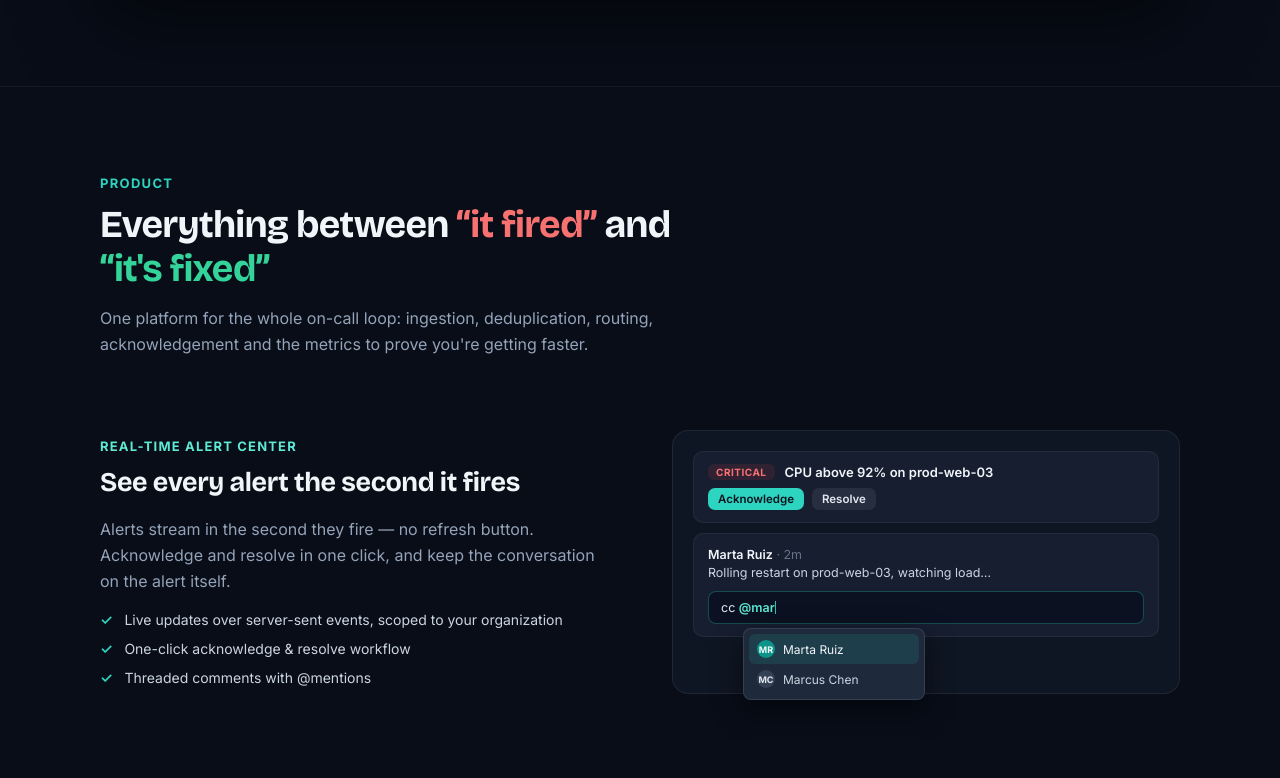
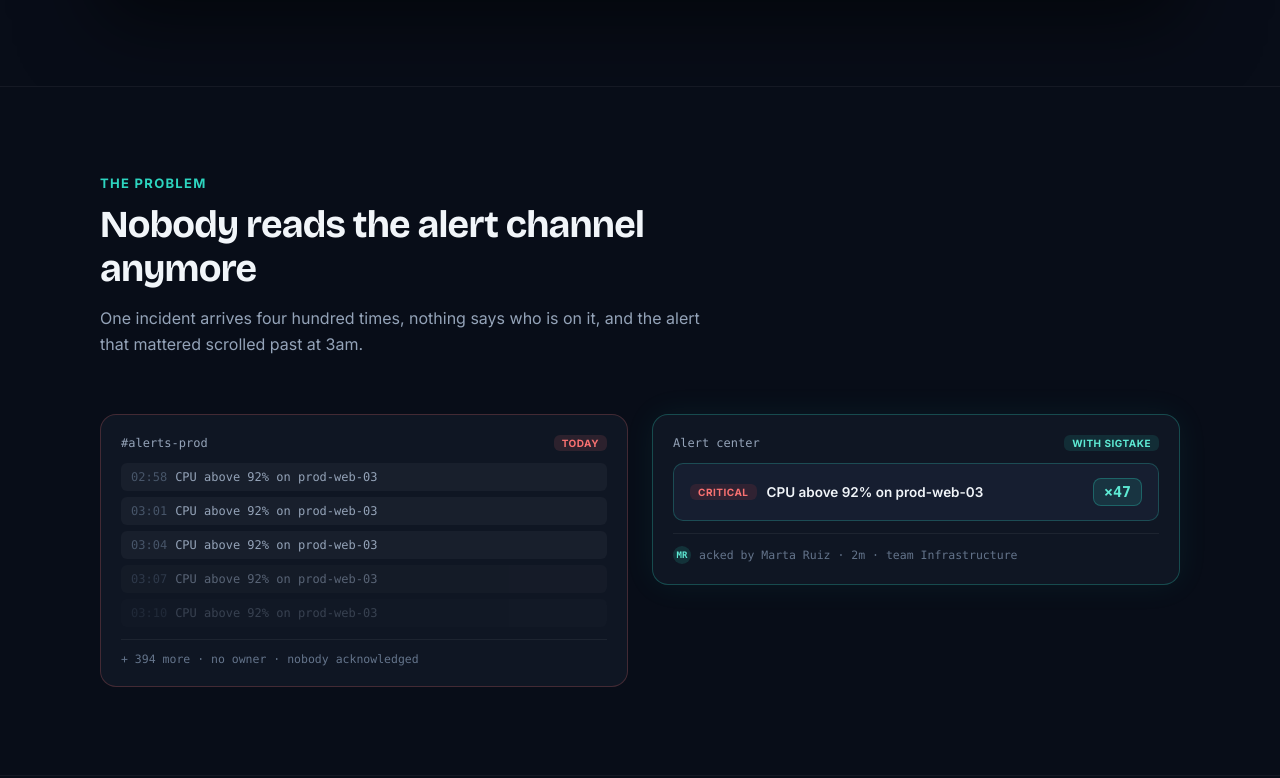
Before and after one commit to Sigtake/landing-page, a plain HTML site: page index.html in a window 1280 px wide. Shown: the part 1078-1856 px from the top of the page. Drawn offline with Linux system fonts and the light colour scheme.

Commit message:
Add the problem section: the alert channel, before and after
Spec 84, phase 4. The page went from what it is to what it does without
ever stopping on why it hurts. Two panels in the existing mockup
language: the same incident repeated in a chat channel with no owner,
against one row with an occurrence counter and someone on it.

Also introduces "incident", which appendix A found absent from the page
despite being the category word.

```diff
--- a/index.html
+++ b/index.html
@@ -233,6 +233,30 @@
       align-items: center;
     }
 
+    .st-landing .st-vs {
+      display: grid;
+      grid-template-columns: 1fr 1fr;
+      gap: var(--s5);
+      align-items: start;
+    }
+
+    /* Las copias repetidas del canal: mismo texto, distinta hora — el argumento es la repetición */
+    .st-landing .st-dupe {
+      display: flex;
+      gap: var(--s2);
+      font-family: var(--mono);
+      font-size: var(--t2);
+      color: var(--ink-3);
+      background: var(--fill-soft);
+      border-radius: var(--r-chip);
+      padding: 7px 10px;
+    }
+
+    .st-landing .st-dupe span {
+      color: var(--ink-5);
+      flex: none;
+    }
+
     .st-landing .st-eyebrow-sec {
       margin: 0 0 var(--s3);
       font-size: var(--t3);
@@ -493,6 +517,10 @@
         grid-template-columns: 1fr !important;
       }
 
+      .st-landing .st-vs {
+        grid-template-columns: minmax(0, 1fr);
+      }
+
       .st-landing .st-foot {
         grid-template-columns: 1fr 1fr !important;
       }
@@ -531,6 +559,7 @@
 
       /* La nav pasa de 64px a 74px con la segunda fila: los anclajes aterrizan por debajo */
       .st-landing #main,
+      .st-landing #problem,
       .st-landing #features,
       .st-landing #monitoring,
       .st-landing #how,
@@ -827,6 +856,70 @@
         </div>
       </section>
 
+      <!-- PROBLEMA — antes/despues con el mismo lenguaje de mockups del resto -->
+      <section class="st-sec" id="problem"
+        style="padding:88px 32px;border-top:1px solid rgba(255,255,255,0.05);scroll-margin-top:64px">
+        <div style="max-width:1080px;margin:0 auto">
+          <div class="st-reveal" style="max-width:620px;margin-bottom:56px">
+            <p class="st-eyebrow-sec">The problem</p>
+            <h2 class="st-h2">Nobody reads the alert channel anymore</h2>
+            <p class="st-lede-sec">One incident arrives four hundred times, nothing says who is on it, and the
+              alert that mattered scrolled past at 3am.</p>
+          </div>
+
+          <div class="st-vs">
+            <!-- Hoy -->
+            <div class="st-reveal" role="img"
+              aria-label="A chat channel repeating the same CPU alert for prod-web-03 at 02:58, 03:01, 03:04 and 03:07, plus 394 more copies, with no owner and nobody acknowledging."
+              style="background:#0F1623;border:1px solid rgba(248,113,113,0.22);border-radius:16px;padding:20px;display:flex;flex-direction:column;gap:12px">
+              <div style="display:flex;align-items:center;justify-content:space-between">
+                <span
+                  style="font-family:ui-monospace,Menlo,monospace;font-size:12px;color:#94A3B8">#alerts-prod</span>
+                <span
+                  style="font-size:10px;font-weight:700;letter-spacing:0.05em;color:#F87171;background:rgba(248,113,113,0.12);border-radius:6px;padding:2px 8px">TODAY</span>
+              </div>
+              <div style="display:flex;flex-direction:column;gap:6px">
+                <div class="st-dupe"><span>02:58</span>CPU above 92% on prod-web-03</div>
+                <div class="st-dupe"><span>03:01</span>CPU above 92% on prod-web-03</div>
+                <div class="st-dupe"><span>03:04</span>CPU above 92% on prod-web-03</div>
+                <div class="st-dupe" style="opacity:.55"><span>03:07</span>CPU above 92% on prod-web-03</div>
+                <div class="st-dupe" style="opacity:.3"><span>03:10</span>CPU above 92% on prod-web-03</div>
+              </div>
+              <div
+                style="font-family:ui-monospace,Menlo,monospace;font-size:11.5px;color:#64748B;border-top:1px solid rgba(255,255,255,0.06);padding-top:12px">
+                + 394 more · no owner · nobody acknowledged</div>
+            </div>
+
+            <!-- Con Sigtake -->
+            <div class="st-reveal st-d1" role="img"
+              aria-label="The same incident as a single row with a ×47 occurrence counter, acknowledged by Marta Ruiz two minutes ago and routed to the Infrastructure team."
+              style="background:#0F1623;border:1px solid rgba(45,212,191,0.28);border-radius:16px;padding:20px;display:flex;flex-direction:column;gap:12px;box-shadow:0 0 32px rgba(45,212,191,0.07)">
+              <div style="display:flex;align-items:center;justify-content:space-between">
+                <span style="font-family:ui-monospace,Menlo,monospace;font-size:12px;color:#94A3B8">Alert center</span>
+                <span
+                  style="font-size:10px;font-weight:700;letter-spacing:0.05em;color:#5EEAD4;background:rgba(45,212,191,0.12);border-radius:6px;padding:2px 8px">WITH
+                  SIGTAKE</span>
+              </div>
+              <div
+                style="display:flex;align-items:center;justify-content:space-between;gap:10px;background:#161E30;border:1px solid rgba(45,212,191,0.25);border-radius:10px;padding:14px 16px">
+                <span style="display:flex;align-items:center;gap:10px;min-width:0"><span
+                    style="display:inline-flex;padding:2px 8px;border-radius:6px;font-size:10px;font-weight:700;letter-spacing:0.05em;background:rgba(239,68,68,0.12);color:#F87171">CRITICAL</span><span
+                    style="font-size:13.5px;font-weight:600;color:#F1F5F9;white-space:nowrap;overflow:hidden;text-overflow:ellipsis">CPU
+                    above 92% on prod-web-03</span></span>
+                <span
+                  style="font-size:15px;font-weight:700;font-family:ui-monospace,Menlo,monospace;color:#5EEAD4;background:rgba(45,212,191,0.12);border:1px solid rgba(45,212,191,0.3);border-radius:8px;padding:4px 10px;flex:none">×47</span>
+              </div>
+              <div
+                style="display:flex;align-items:center;gap:8px;font-family:ui-monospace,Menlo,monospace;font-size:11.5px;color:#64748B;border-top:1px solid rgba(255,255,255,0.06);padding-top:12px">
+                <span
+                  style="display:inline-flex;align-items:center;justify-content:center;width:18px;height:18px;border-radius:50%;background:rgba(45,212,191,0.15);color:#5EEAD4;font-size:9px;font-weight:700;flex:none">MR</span>
+                acked by Marta Ruiz · 2m · team Infrastructure
+              </div>
+            </div>
+          </div>
+        </div>
+      </section>
+
       <!-- FEATURES -->
       <section class="st-sec" id="features" style="padding:88px 32px;border-top:1px solid rgba(255,255,255,0.05)">
         <div style="max-width:1080px;margin:0 auto">
```
